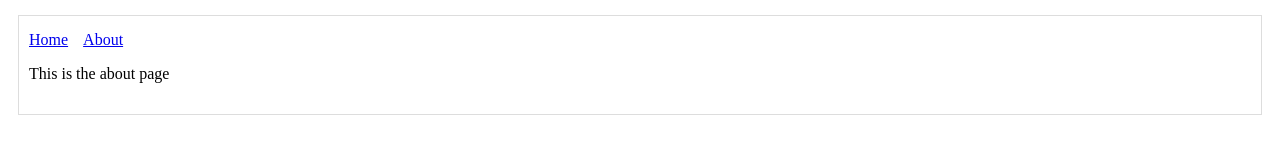
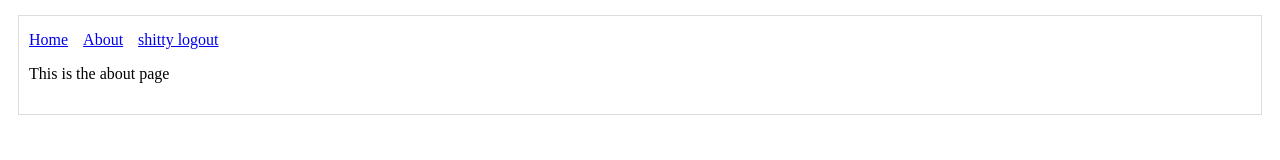
Before and after one commit to xuatz/xbo, a Next.js app: page /about in a window 1280 px wide. Shown: the top 160 px of the page. Built offline with nearby package versions, Linux system fonts and the light colour scheme.

Commit message:
added simple logout href

```diff
--- a/components/common/Header.js
+++ b/components/common/Header.js
@@ -1,7 +1,8 @@
 import Link from 'next/link';
+import axios from 'axios';
 
 const linkStyle = {
-    marginRight: 15,
+	marginRight: 15
 };
 
 const Header = () => (
@@ -12,6 +13,21 @@ const Header = () => (
 		<Link href="/about">
 			<a style={linkStyle}>About</a>
 		</Link>
+		<a
+			href="#"
+			onClick={() => {
+				let API = axios.create({
+					baseURL: 'http://' + process.env.API_URL,
+					withCredentials: true,
+					timeout: 5000
+				});
+
+				API.get('/logout').then(res => {
+					console.log(res);
+				});
+			}}>
+			shitty logout
+		</a>
 	</div>
 );
 
```
Lines whose indentation alone changed are shown as unchanged.
